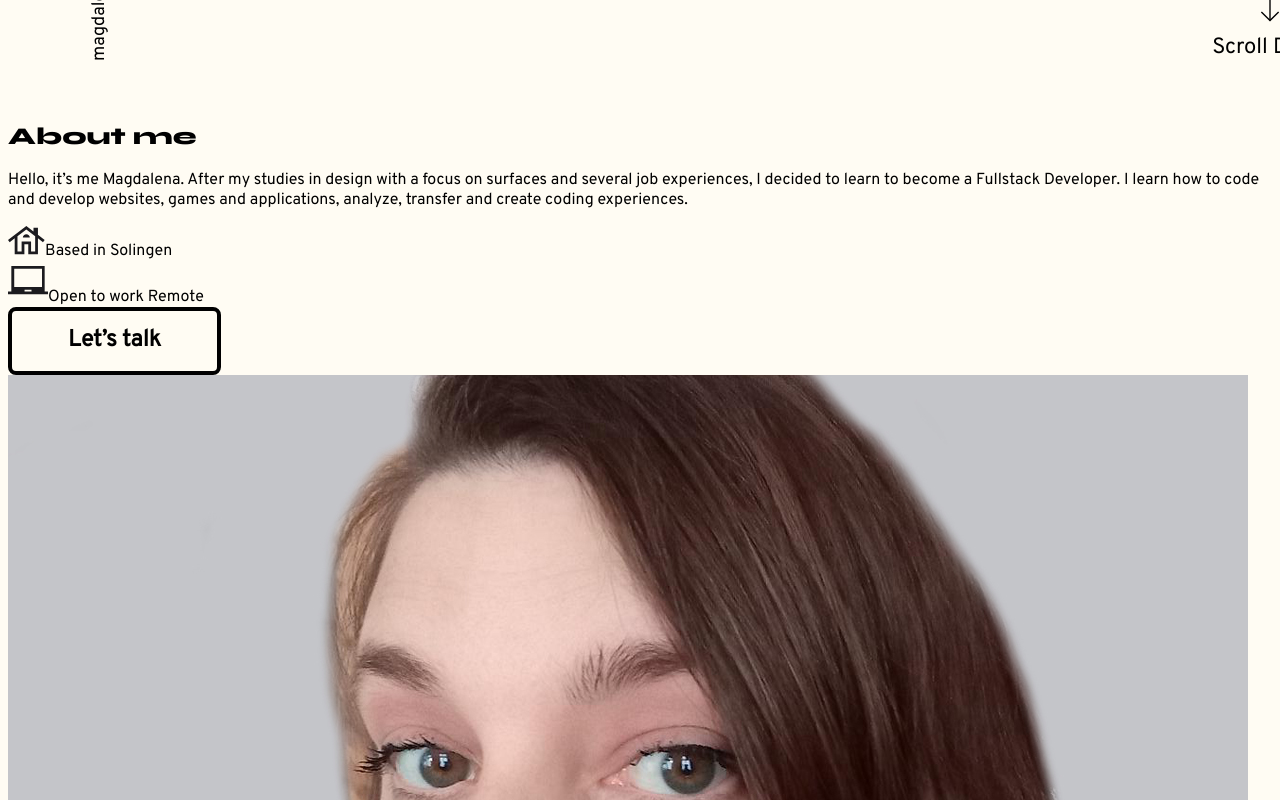
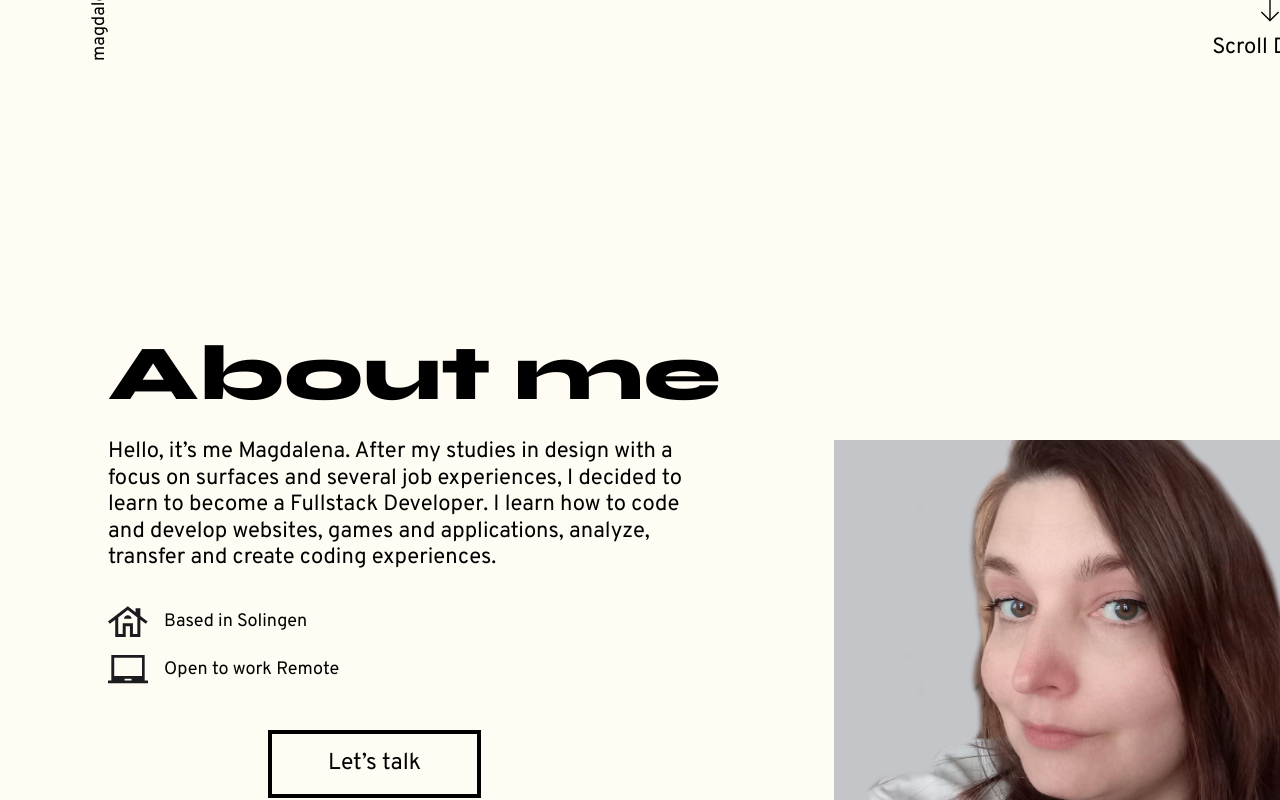
Before and after one commit to Magdalena260/Portfolio, an Angular app: page / in a window 1280 px wide. Shown: the part 640-1440 px from the top of the page. Built offline with nearby package versions, Linux system fonts and the light colour scheme.

Commit message:
porti weiter

```diff
--- a/src/app/about-me/about-me.scss
+++ b/src/app/about-me/about-me.scss
@@ -1,271 +1,62 @@
-/**
- * =========================
- * GLOBAL LAYOUT
- * =========================
- */
+.about-me {
+  width: 1259px;
+  height: 681px;
 
-body {
-    margin: 0;
+  margin-top: 120px;
+  margin-left: 100px;
+
   display: flex;
-    justify-content: center;
+  justify-content: space-between;
   align-items: center;
-    height: 100vh;
-    background-image: url('img/desert.png');
-    background-size: cover;
-    background-position: center;
+
+  position: relative;
 }
 
-/**
- * MAIN FRAME
- */
-#uiFrame {
-    position: relative;
-    width: 820px;
-    height: 620px;
-    background-image: url('frame1.png');
-    background-size: contain;
-    background-repeat: no-repeat;
-    background-position: center;
+/* LEFT */
+.about-left {
+  width: 610px;
   display: flex;
-    justify-content: center;
-    align-items: center;
-    filter: drop-shadow(0px 15px 20px rgba(31, 30, 28, 0.8));
+  flex-direction: column;
 }
 
-/**
- * GAME CONTAINER
- */
-#gameContainer {
-    position: relative;
-    width: 720px;
-    height: 480px;
+.about-left h2 {
+  font-family: 'Syne', sans-serif;
+  font-weight: 800;
+  font-size: 78px;
+  margin: 0;
+  white-space: nowrap;
 }
 
-/**
- * CANVAS
- */
-canvas {
-    position: absolute;
-    top: 0;
-    left: 0;
-    width: 720px;
-    height: 480px;
-    background-color: black;
-    display: block;
-    z-index: 1;
+.about-left p {
+  font-family: 'Overpass', sans-serif;
+  font-weight: 400;
+  font-size: 22px;
+  line-height: 120%;
+  margin-top: 20px;
 }
 
-/**
- * =========================
- * OVERLAYS
- * =========================
- */
-
-#startScreen,
-.overlay,
-#howToPlayOverlay,
-#gameOverScreen,
-#winScreen {
-    position: absolute;
-    width: 720px;
-    height: 480px;
-    background: rgba(0, 0, 0, 0.95);
+.info-item {
   display: flex;
-    flex-direction: column;
-    justify-content: center;
   align-items: center;
-    gap: 15px;
-    z-index: 1000;
-    color: rgb(230, 200, 60);
-    font-family: "Rubik Gemstones", system-ui;
+  gap: 16px;
+  margin-top: 8px;
 }
 
-/**
- * TEXT
- */
-.howToText {
-    text-align: center;
-    max-width: 85%;
-    line-height: 1.5;
+.info-item img {
+  width: 40px;
+  height: 40px;
 }
 
-.howToContent {
-    max-height: 320px;
-    overflow-y: auto;
-    padding-right: 10px;
+.info-item span {
+  font-family: 'Overpass', sans-serif;
+  font-size: 18px;
 }
 
-/**
- * =========================
- * BUTTONS
- * =========================
- */
+/* BUTTON (anchor styled like button) */
+.talk-btn {
+  margin-top: 40px;
+  margin-left: 160px;
 
-button,
-.gameButton {
-    padding: 12px 28px;
-    font-size: 20px;
-    cursor: pointer;
-    border: none;
-    border-radius: 8px;
-    background-color: #e6c200;
-    color: black;
-    font-weight: bold;
-    font-family: "Rubik Gemstones", system-ui;
-    transition: all 125ms ease-in-out;
-    position: relative;
-    z-index: 2;
-}
-
-button:hover,
-.gameButton:hover {
-    background-color: #fff08a;
-    transform: scale(1.05);
-}
-
-/**
- * =========================
- * PROJECT LAYOUT
- * =========================
- */
-
-.portfolio {
-    width: 100%;
-}
-
-.project-row {
-    position: relative;
-    display: flex;
-    align-items: center;
-    gap: 40px;
-}
-
-.project-row.reverse {
-    flex-direction: row-reverse;
-}
-
-/**
- * =========================
- * PROJECT BOX
- * =========================
- */
-
-.project-box {
-    position: relative;
-    width: 420px;
-    height: 260px;
-}
-
-/* IMAGE */
-.project-box img {
-    position: absolute;
-    inset: 0;
-
-    width: 100%;
-    height: 100%;
-    object-fit: cover;
-
-    filter: grayscale(100%);
-    transition: 0.4s ease;
-
-    z-index: 1;
-}
-
-.project-box:hover img {
-    filter: grayscale(0%);
-}
-
-/**
- * =========================
- * FIXED FRAME (OVER IMAGE)
- * =========================
- */
-
-.project-box .frame {
-    position: absolute;
-    inset: 0;
-
-    border: 4px solid black;
-
-    transform: translate(20px, 20px);
-    opacity: 0;
-
-    transition: 0.3s ease;
-
-    z-index: 5;   /* IMPORTANT: ALWAYS ABOVE IMAGE */
-    pointer-events: none;
-}
-
-.project-box:hover .frame,
-.project-box.active .frame {
-    opacity: 1;
-}
-
-/**
- * ARROW
- */
-.arrow {
-    position: absolute;
-    right: 20px;
-    bottom: 20px;
-
-    width: 45px;
-    height: 45px;
-
-    border: 2px solid black;
-    border-radius: 50%;
-
-    display: flex;
-    justify-content: center;
-    align-items: center;
-
-    opacity: 0;
-    transition: 0.3s ease;
-
-    z-index: 6;
-}
-
-.project-row:hover .arrow {
-    opacity: 1;
-    transform: rotate(-45deg);
-}
-
-/**
- * =========================
- * PROJECT INFO
- * =========================
- */
-
-.project-info {
-    opacity: 0;
-    transform: translateY(10px);
-    transition: 0.3s ease;
-}
-
-.project-info.show {
-    opacity: 1;
-    transform: translateY(0);
-}
-
-/**
- * PROJECT NUMBER
- */
-.project-number {
-    font-family: 'Syne', sans-serif;
-    font-weight: 700;
-    font-size: 48px;
-    cursor: pointer;
-    transition: all 120ms ease-in-out;
-}
-
-.project-number:hover {
-    color: #2ecc71;
-}
-
-/**
- * GITHUB BUTTON
- */
-.talk-btn {
   width: 213px;
   height: 68px;
 
@@ -280,64 +71,90 @@ button:hover,
   background: transparent;
   color: black;
 
+  cursor: pointer;
+
   text-decoration: none;
+  text-decoration-line: none;
+
   transition: all 0.3s ease;
 }
 
 .talk-btn:hover {
   background: black;
-    color: #f6e7b4;
+  color: white;
+  transform: translateY(-3px);
 }
 
-/**
- * MUTE BUTTON
- */
-#muteBtn {
+/* RIGHT */
+.about-right {
+  position: relative;
+
+  display: flex;
+  flex-direction: column;
+  align-items: flex-end;
+
+  gap: 25px;
+}
+
+/* IMAGE */
+.profile-img {
+  width: 533px;
+  height: 533px;
+  object-fit: cover;
+
+  display: block;
+
+  position: relative;
+  z-index: 2;
+
+  margin-top: 290px;
+  margin-left: 80px;
+}
+
+/* HOVER FRAME */
+.about-right::after {
+  content: "";
   position: absolute;
-    top: 8px;
-    right: 8px;
-    z-index: 5000;
-    padding: 10px 15px;
-    background-color: #ffcc00;
-    border-radius: 10px;
+
+  width: 533px;
+  height: 533px;
+
+  top: 0;
+  left: 0;
+
+  margin-top: 290px;
+  margin-left: 80px;
+
+  border: 2px solid transparent;
+  box-sizing: border-box;
+
+  transition: all 0.3s ease;
+
+  z-index: 3;
   cursor: pointer;
 }
 
-/**
- * FOOTER
- */
-footer {
-    position: fixed;
-    bottom: 10px;
-    width: 100%;
-    text-align: center;
+.about-right:hover::after {
+  border: 2px solid #000;
+  transform: translate(20px, 20px);
 }
 
-/**
- * GLOBAL FIX
- */
-* {
-    box-sizing: border-box;
+/* ARROW */
+.about-arrow {
+  position: absolute;
+  bottom: -10px;
+  right: 3px;
 }
 
-/**
- * IMPRESSUM
- */
-.imprint-wrapper {
-    display: flex;
-    justify-content: center;
-    align-items: center;
-    padding: 60px 20px;
+.about-arrow img {
+  display: block;
 }
 
-.imprint-card {
-    background: #f6e7b4;
-    color: #5a3412;
-    padding: 30px;
-    max-width: 700px;
-    width: 100%;
-    font-family: "Rubik Gemstones", system-ui;
-    line-height: 1.8;
-    border-radius: 12px;
-    box-shadow: 0px 18px 40px rgba(0, 0, 0, 0.55);
+/* EXTRA SPACE */
+.about-me {
+  padding-bottom: 400px;
 }
+
+html {
+  scroll-behavior: smooth;
+}
--- a/src/app/portfolio/portfolio.scss
+++ b/src/app/portfolio/portfolio.scss
@@ -12,7 +12,9 @@
   gap: 20px;
 }
 
-/* TITLE */
+/* =========================
+   TITLE
+========================= */
 
 .title h2 {
   font-family: 'Syne', sans-serif;
@@ -27,7 +29,9 @@
   color: #00BC8F;
 }
 
-/* DESCRIPTION */
+/* =========================
+   DESCRIPTION
+========================= */
 
 .description {
   width: 525px;
@@ -40,7 +44,9 @@
   margin: 0;
 }
 
-/* PROJECTS WRAPPER */
+/* =========================
+   PROJECTS WRAPPER
+========================= */
 
 .projects {
   width: 1239px;
@@ -49,12 +55,15 @@
   gap: 60px;
 }
 
-/* ROW */
+/* =========================
+   ROW LAYOUT
+========================= */
 
 .project-row {
   display: flex;
   justify-content: space-between;
   align-items: center;
+  gap: 40px;
 }
 
 .project-row.reverse {
@@ -62,7 +71,18 @@
 }
 
 /* =========================
-   PROJECT BOX + FRAME
+   TECH TEXT
+========================= */
+
+.tech {
+  color: #00BC8F;
+  font-family: 'Overpass', sans-serif;
+  font-size: 16px;
+  margin-bottom: 10px;
+}
+
+/* =========================
+   PROJECT BOX
 ========================= */
 
 .project-box {
@@ -91,7 +111,9 @@
   filter: grayscale(0%);
 }
 
-/* FRAME */
+/* =========================
+   FRAME (CSS ONLY)
+========================= */
 
 .project-box::after {
   content: "";
@@ -115,7 +137,9 @@
   opacity: 1;
 }
 
-/* ARROW */
+/* =========================
+   ARROW
+========================= */
 
 .arrow {
   position: absolute;
@@ -159,7 +183,7 @@
   transition: color 0.3s ease;
 }
 
-/* ONLY ON PROJECT HOVER */
+/* only on project hover */
 
 .project-row:hover .project-number {
   color: #00BC8F;
@@ -192,6 +216,8 @@
   color: white;
 }
 
+/* remove underline completely */
+
 a.talk-btn,
 a.talk-btn:hover,
 a.talk-btn:visited,
```
Also changed, not shown: src/app/portfolio/portfolio.html (+35 -21 lines), public/assets/icons/tetsautomation.svg (renamed from public/assets/icons/testautomation.svg). Lines whose indentation alone changed are shown as unchanged.
